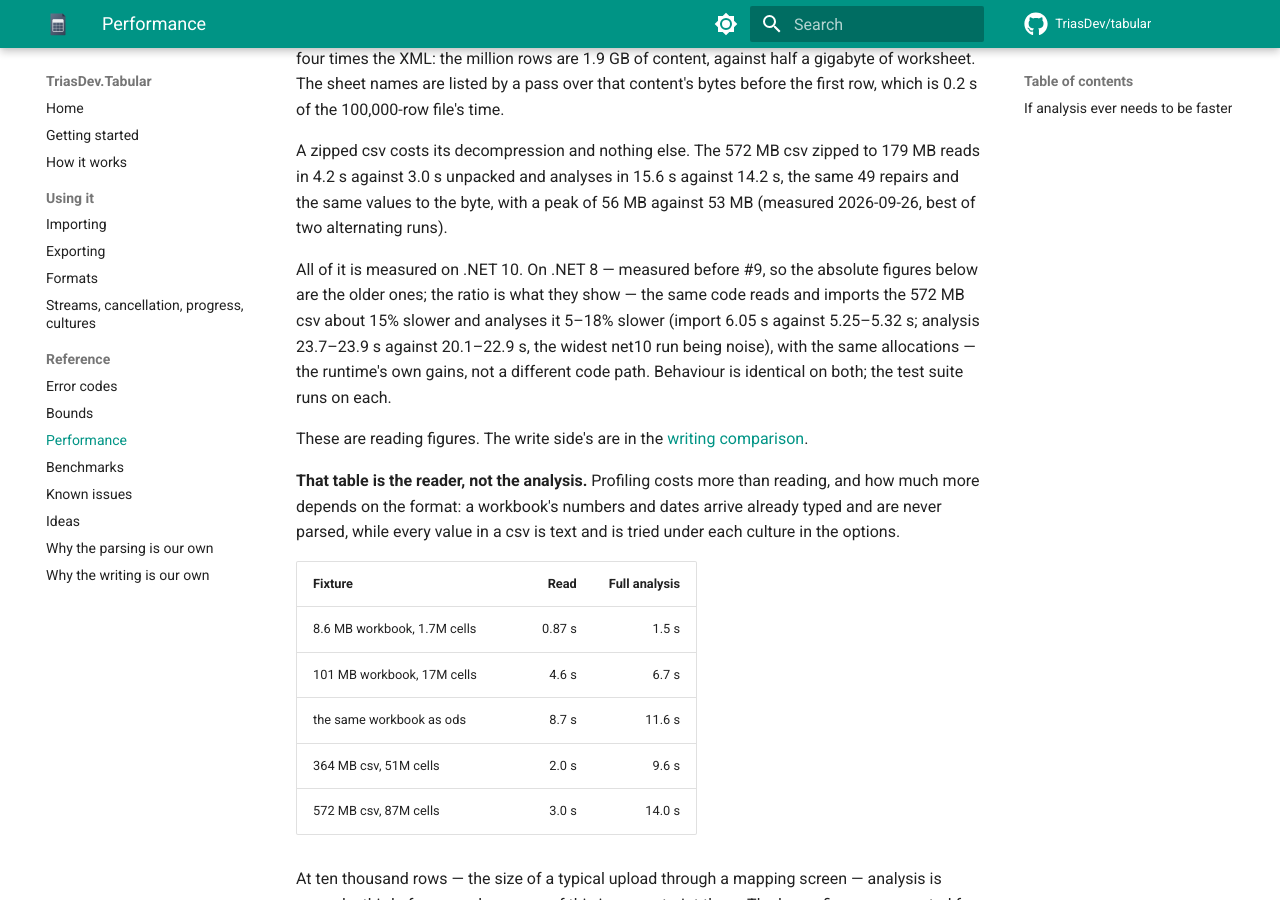
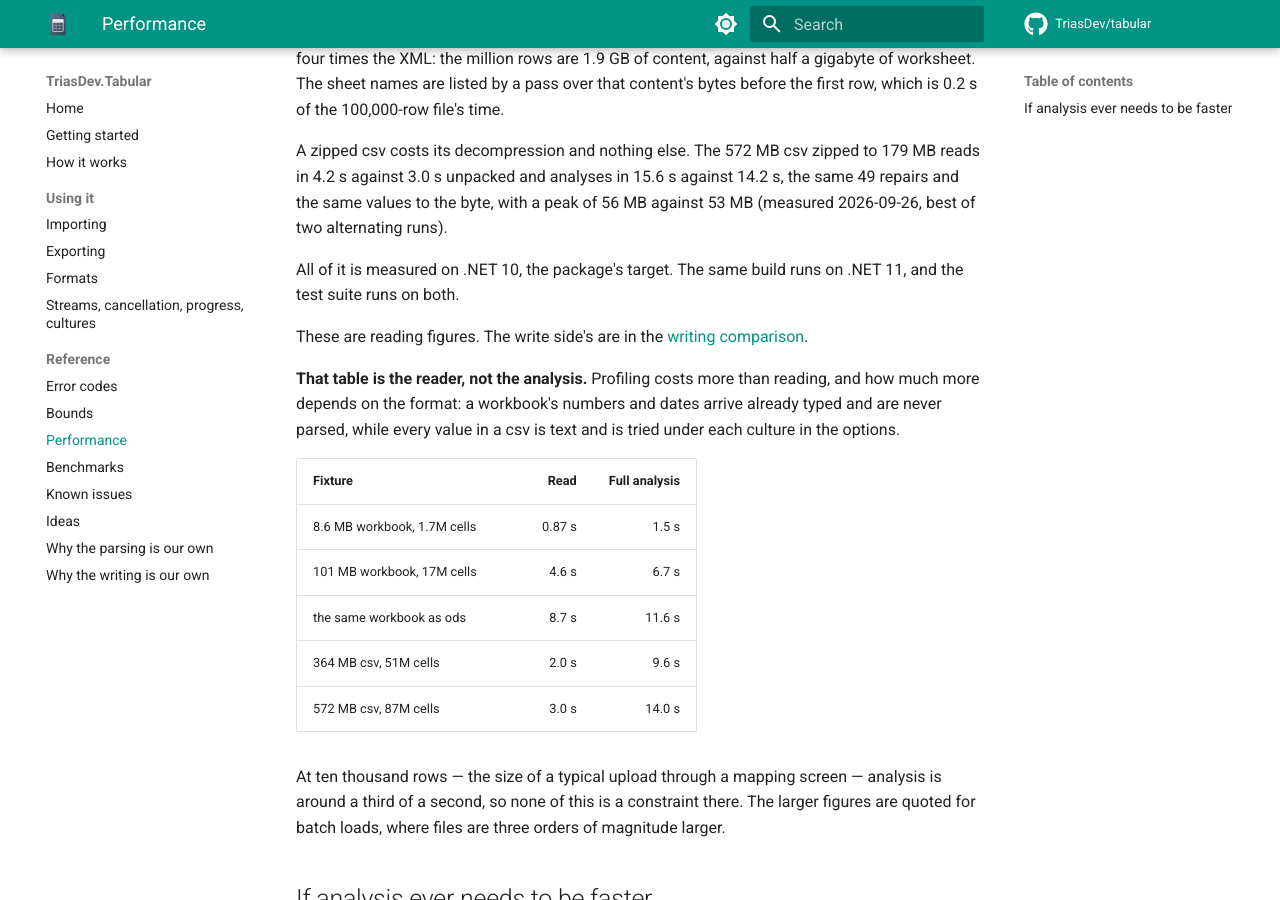
Before and after one commit to TriasDev/tabular, an MkDocs documentation site: the page built from docs/performance.md, in a window 1280 px wide and 900 px high, scrolled down 1131 px. Built offline with MkDocs 1.6.1 and Material for MkDocs 9.7.7, drawn with Linux system fonts in a browser that asks for light colours; comment, search, counter and statistics services are not loaded.

Commit message:
feat!: target .NET 10 only; drop net8.0

```diff
--- a/docs/performance.md
+++ b/docs/performance.md
@@ -33,11 +33,8 @@ A zipped csv costs its decompression and nothing else. The 572 MB csv zipped to
 against 3.0 s unpacked and analyses in 15.6 s against 14.2 s, the same 49 repairs and the same values
 to the byte, with a peak of 56 MB against 53 MB (measured 2026-09-26, best of two alternating runs).
 
-All of it is measured on .NET 10. On .NET 8 — measured before #9, so the absolute figures below are
-the older ones; the ratio is what they show — the same code reads and imports the 572 MB csv about 15%
-slower and analyses it 5–18% slower (import 6.05 s against 5.25–5.32 s; analysis 23.7–23.9 s against
-20.1–22.9 s, the widest net10 run being noise), with the same allocations — the runtime's own gains,
-not a different code path. Behaviour is identical on both; the test suite runs on each.
+All of it is measured on .NET 10, the package's target. The same build runs on .NET 11, and the test
+suite runs on both.
 
 These are reading figures. The write side's are in the [writing comparison](benchmarks.md#writing).
 
--- a/mkdocs.yml
+++ b/mkdocs.yml
@@ -61,7 +61,7 @@ plugins:
   - llmstxt:
       full_output: llms-full.txt
       markdown_description: |
-        TriasDev.Tabular is a .NET 8/10 library (NuGet: TriasDev.Tabular, no dependencies) that reads
+        TriasDev.Tabular is a .NET 10 library (NuGet: TriasDev.Tabular, no dependencies) that reads
         csv, xlsx, ods (alone or in zip, tar or gzip archives), profiles every column over every row,
         and imports rows through a column mapping a person confirmed; and that writes csv, xlsx, ods
         and a zip of csv sheets, streaming and asynchronously, with cell styles and sheet layout.
```
Also changed, not shown: CLAUDE.md (+1 -1 lines), CONTRIBUTING.md (+4 -5 lines), README.md (+1 -1 lines), docs/adr/0002-writing-is-our-own.md (+1 -1 lines), docs/getting-started.md (+1 -1 lines), .github/PULL_REQUEST_TEMPLATE.md, 11 other files.
